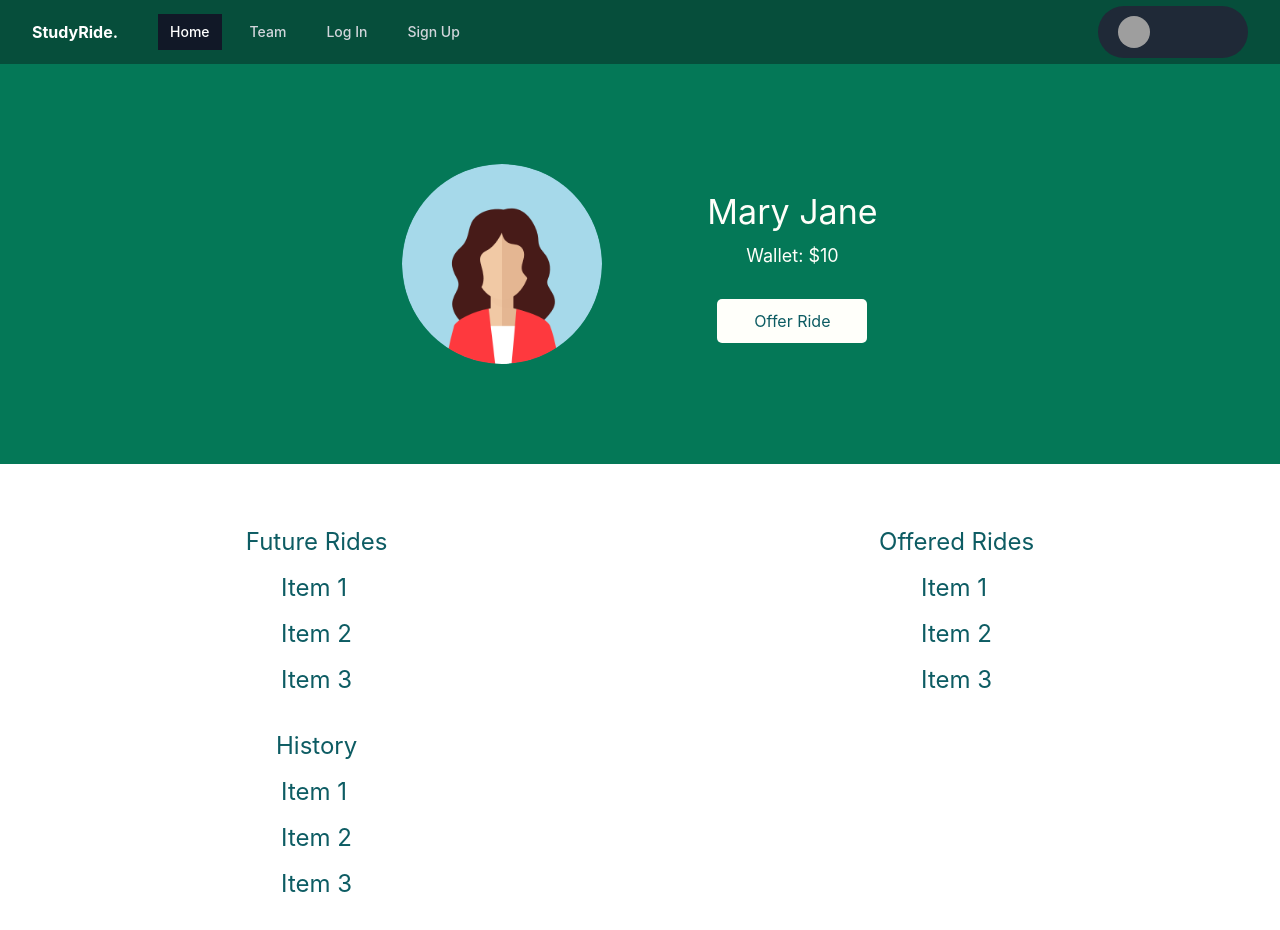
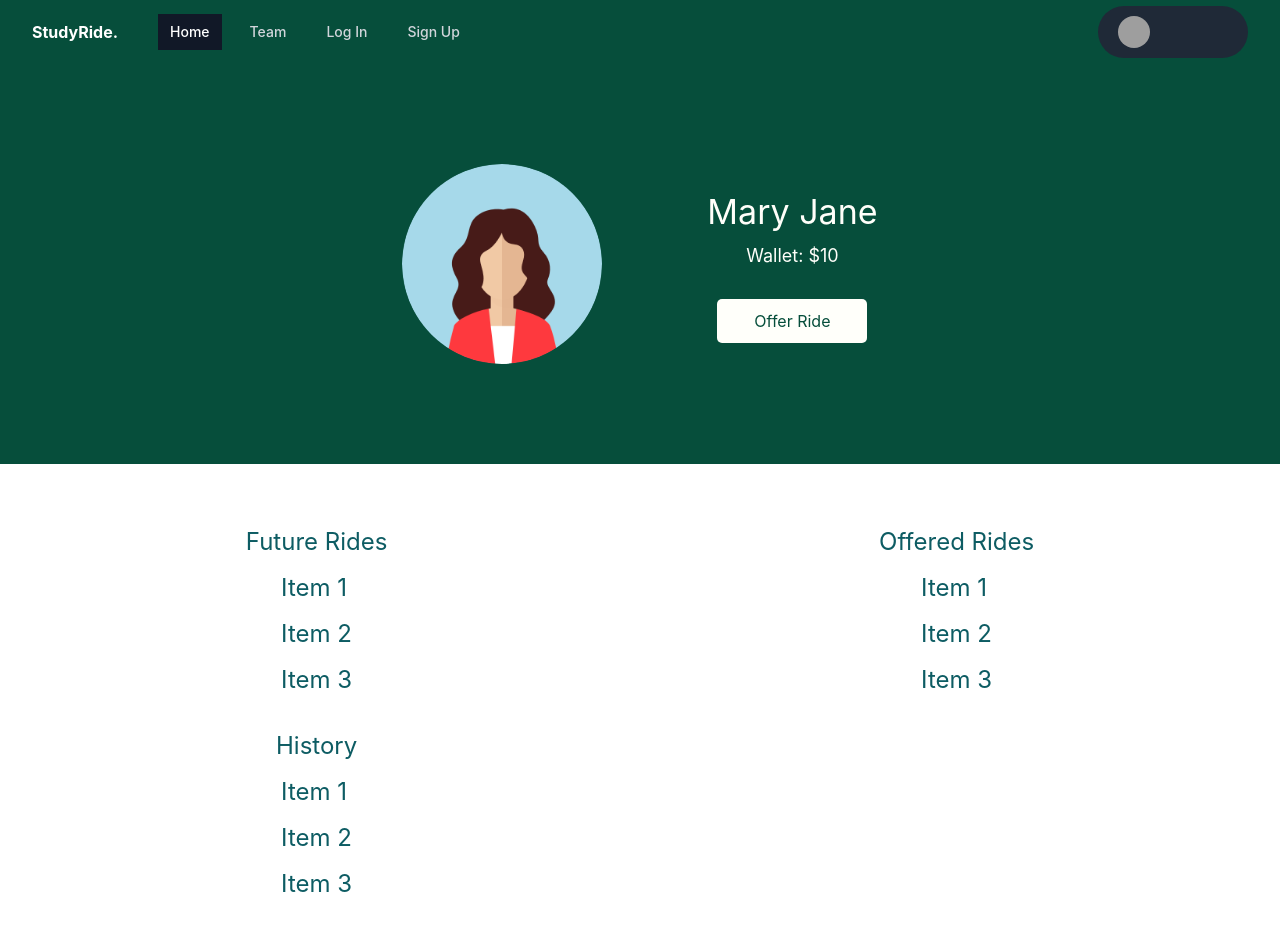
Before and after one commit to StudyRide/HackMIT2023, a React (Create React App) app in the folder client/: page /dashboard in a window 1280 px wide. Built offline with nearby package versions, Linux system fonts and the light colour scheme; grey boxes are pictures that could not be loaded.

Commit message:
styling changes

```diff
--- a/client/src/OfferRideDialog.css
+++ b/client/src/OfferRideDialog.css
@@ -61,7 +61,7 @@
 
   button {
     padding: 10px 20px;
-    background-color: #0D5C63;
+    background-color: #064e3b;
     color: #FFFFFA;
     border: none;
     border-radius: 5px;
--- a/client/src/ProfileInfo.css
+++ b/client/src/ProfileInfo.css
@@ -47,7 +47,7 @@
     margin-top: 30px;
     font-size: 16px;
     background-color: #FFFFFA;;
-    color: #0D5C63;
+    color: #064e3b;
     border: none;
     border-radius: 5px;
     cursor: pointer;
--- a/client/src/ProfileInfo.js
+++ b/client/src/ProfileInfo.js
@@ -18,7 +18,7 @@ function ProfileInfo() {
   };
 
   return (
-    <div className="profile-info bg-emerald-700">
+    <div className="profile-info bg-emerald-900">
       <img src={profilePic} alt="Profile" className="profile-picture" />
       <div className="profile-details">
         <h2 className="name">Mary Jane</h2>
```
